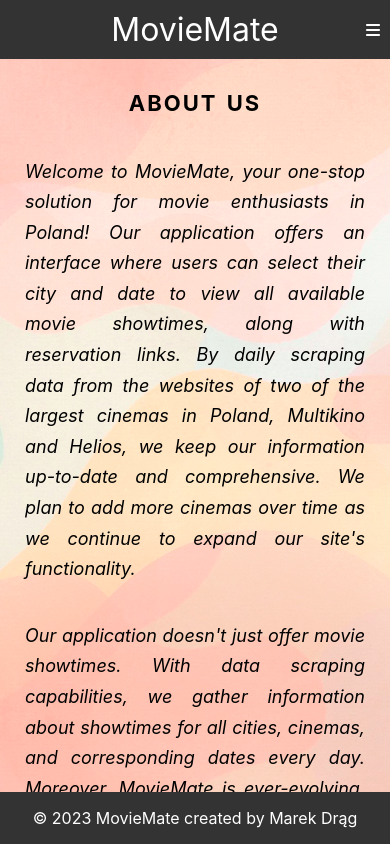
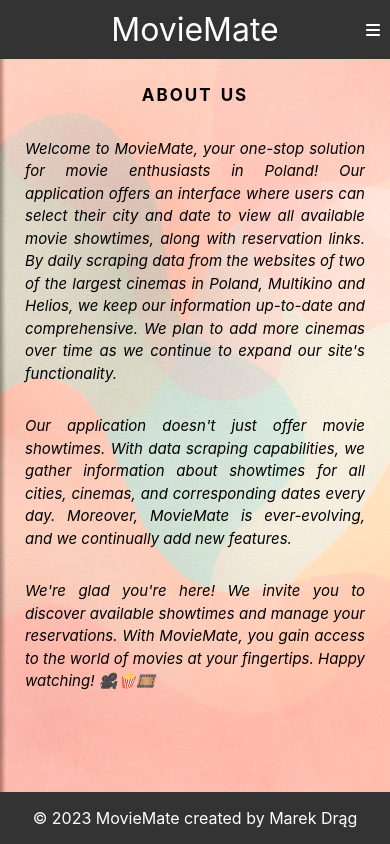
Before and after one commit to UserMarekDrag/MovieMate-frontend, a React (Create React App) app: page /about in a window 390 px wide. Shown: the top 844 px of the page. Built offline with nearby package versions, Linux system fonts and the light colour scheme; no server answers; the HTML template or start-up script is replaced by a standard one.

Commit message:
Update AboutUs style for mobile

```diff
--- a/src/components/AboutUs.css
+++ b/src/components/AboutUs.css
@@ -30,4 +30,14 @@
       margin: 5px 20px 90px 20px;
       padding: 5px;
     }
+
+    .about-us h2 {
+      font-size: 17px;
+      line-height: 1.5;
+    }
+
+    .about-us p {
+      font-size: 15px;
+      line-height: 1.5;
+    }
   }
```
